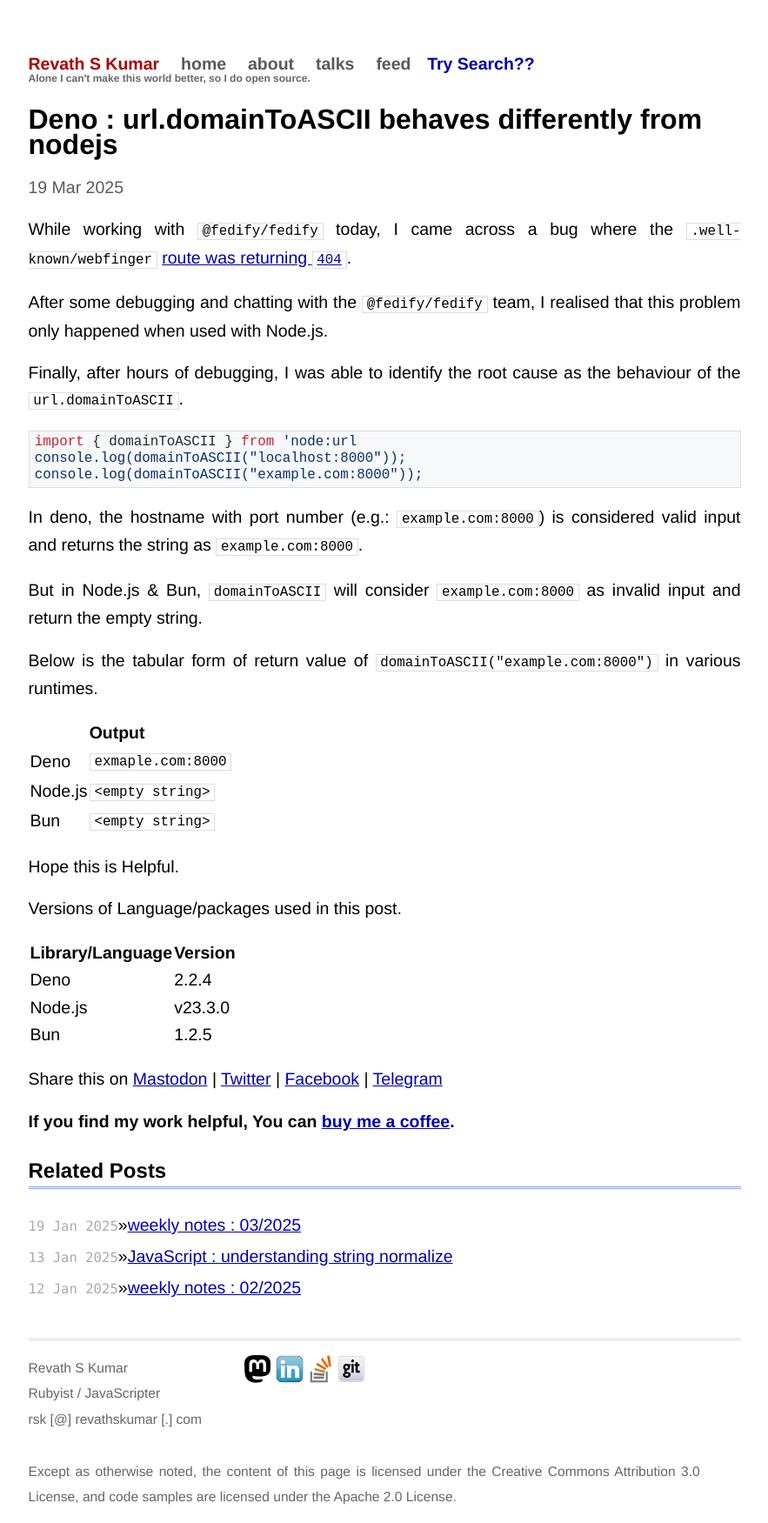
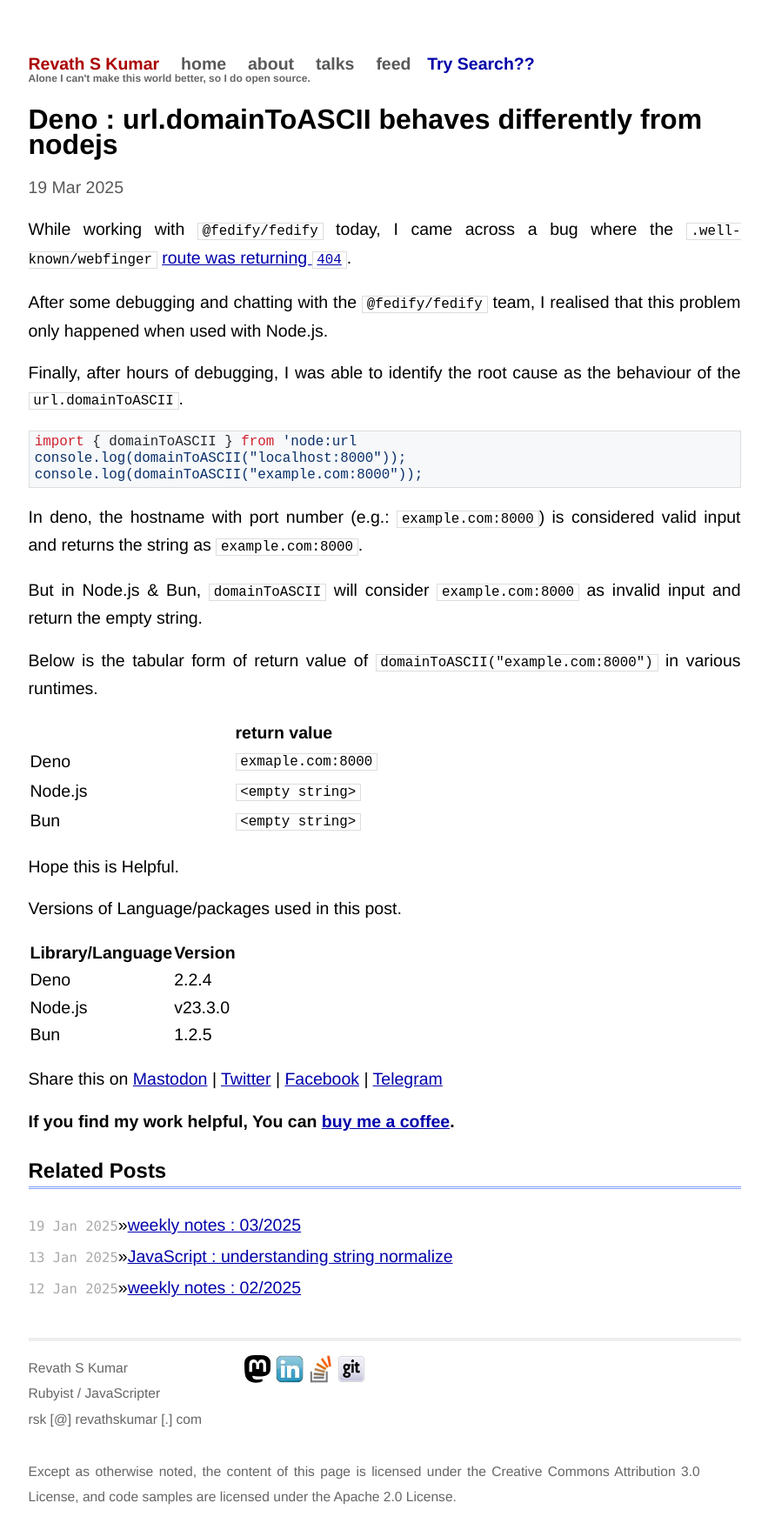
Before and after one commit to revathskumar/blog.revathskumar.com, a Jekyll site: the page built from _posts/2025-03-19-deno-url-domainToASCII-behaves-differently-from-nodejs.md, in a window 1280 px wide. Shown: the whole page at 87% size, without its empty margins (198-1081 px from the left). Built offline with Jekyll 4.4.1, drawn with Linux system fonts in a browser that asks for light colours.

Commit message:
fix: table formating and table header

```diff
--- a/_posts/2025-03-19-deno-url-domainToASCII-behaves-differently-from-nodejs.md
+++ b/_posts/2025-03-19-deno-url-domainToASCII-behaves-differently-from-nodejs.md
@@ -26,11 +26,12 @@
 
 Below is the tabular form of return value of `domainToASCII("example.com:8000")` in various runtimes.
 
-|  | Output             |
+|  | return value             |
 | ---------- | ------------------ |
 | Deno       | `exmaple.com:8000` |
 | Node.js    | `<empty string>`   |
 | Bun        | `<empty string>`   |
+{: style="width:100%"}
 
 Hope this is Helpful.
 
```
